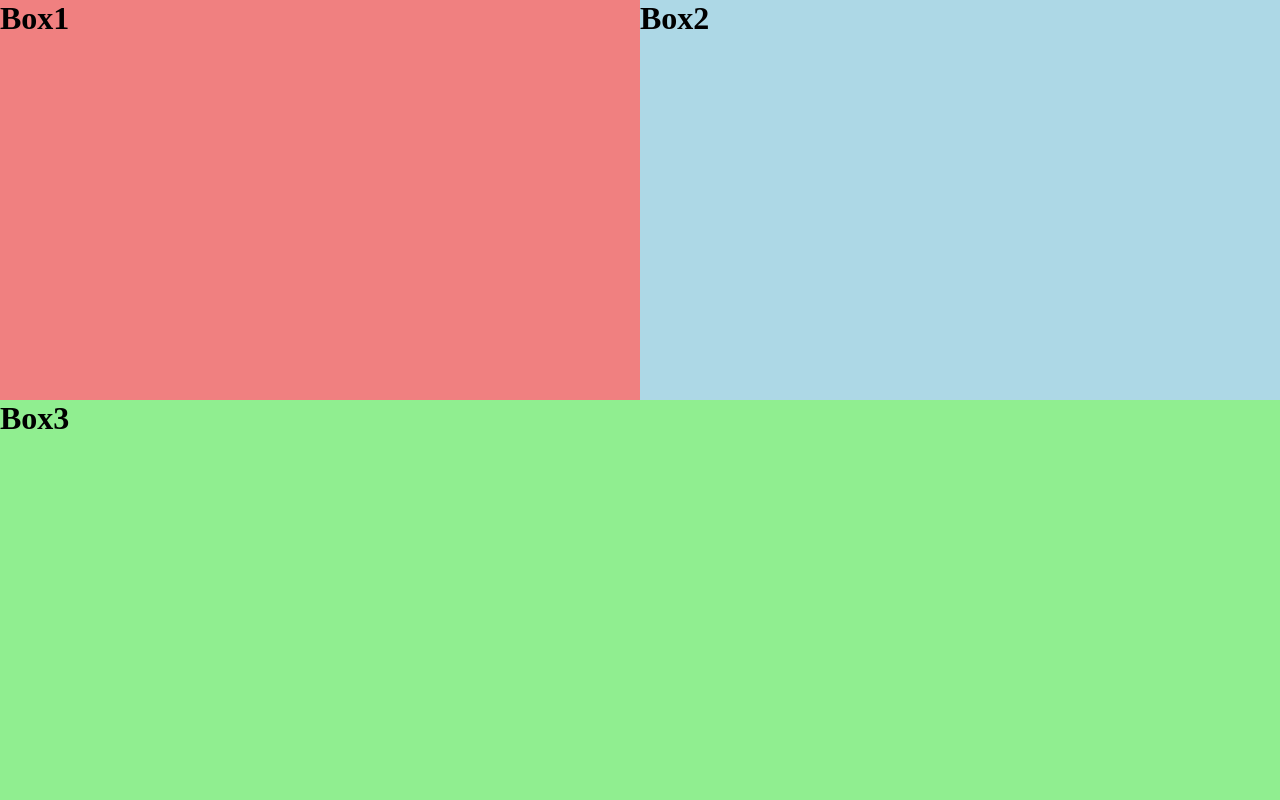
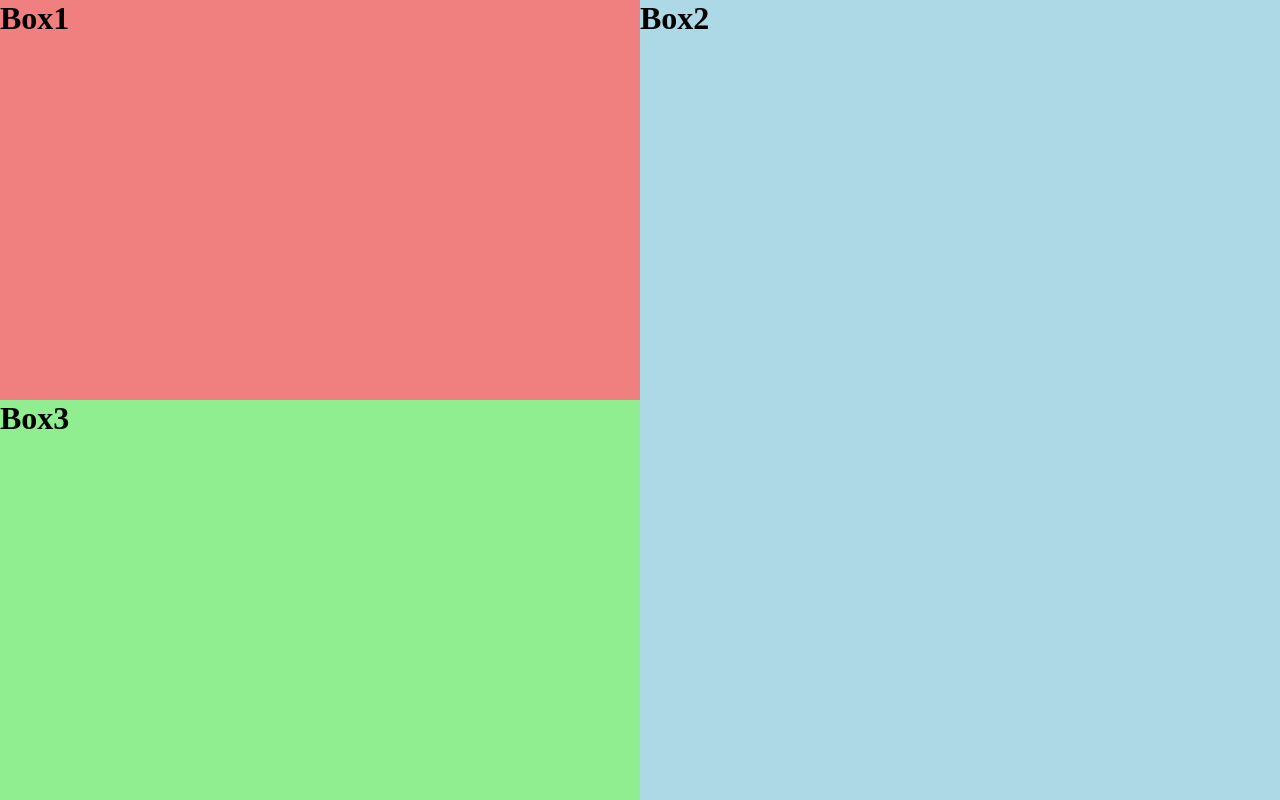
Before and after one commit to vivekprm/grid-demo, a plain HTML site: page index.html in a window 1280 px wide. Drawn offline with Linux system fonts and the light colour scheme.

Commit message:
CSS Grid grid row stretching

```diff
--- a/style.css
+++ b/style.css
@@ -24,12 +24,11 @@ main {
   /** Takes 50% of available height i.e. 100vh **/
   grid-template-rows: 1fr 1fr;
 }
-
-/** box3 start at column 1 and end at 3. **/
-.box3 {
-  /*
-  grid-column-start: 1;
-  grid-column-end: 3;
-  */
-  grid-column: 1/3;
+.box1 {
+  grid-row: 1/2;
+  grid-column: 1/2;
 }
+/** box2 start at row 1 and end at 3. **/
+.box2 {
+  grid-row: 1/3;
+}
```
